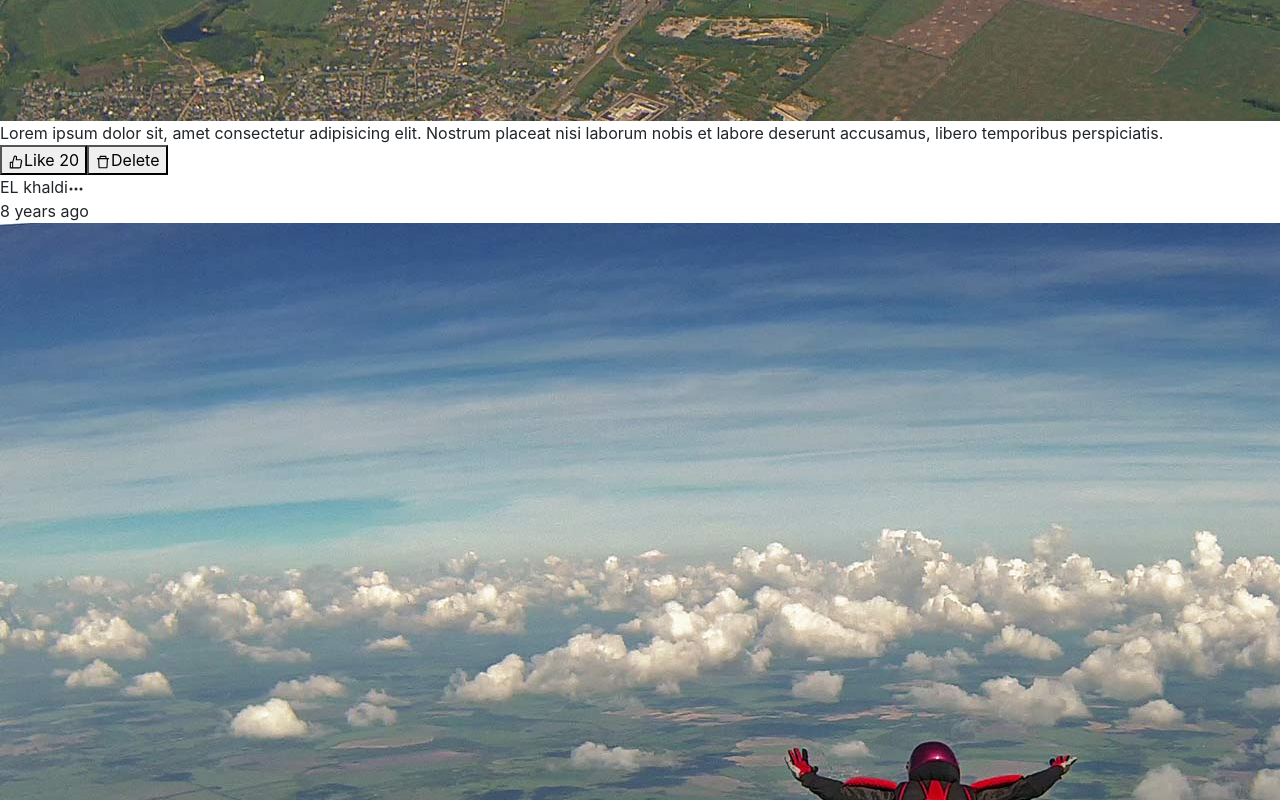
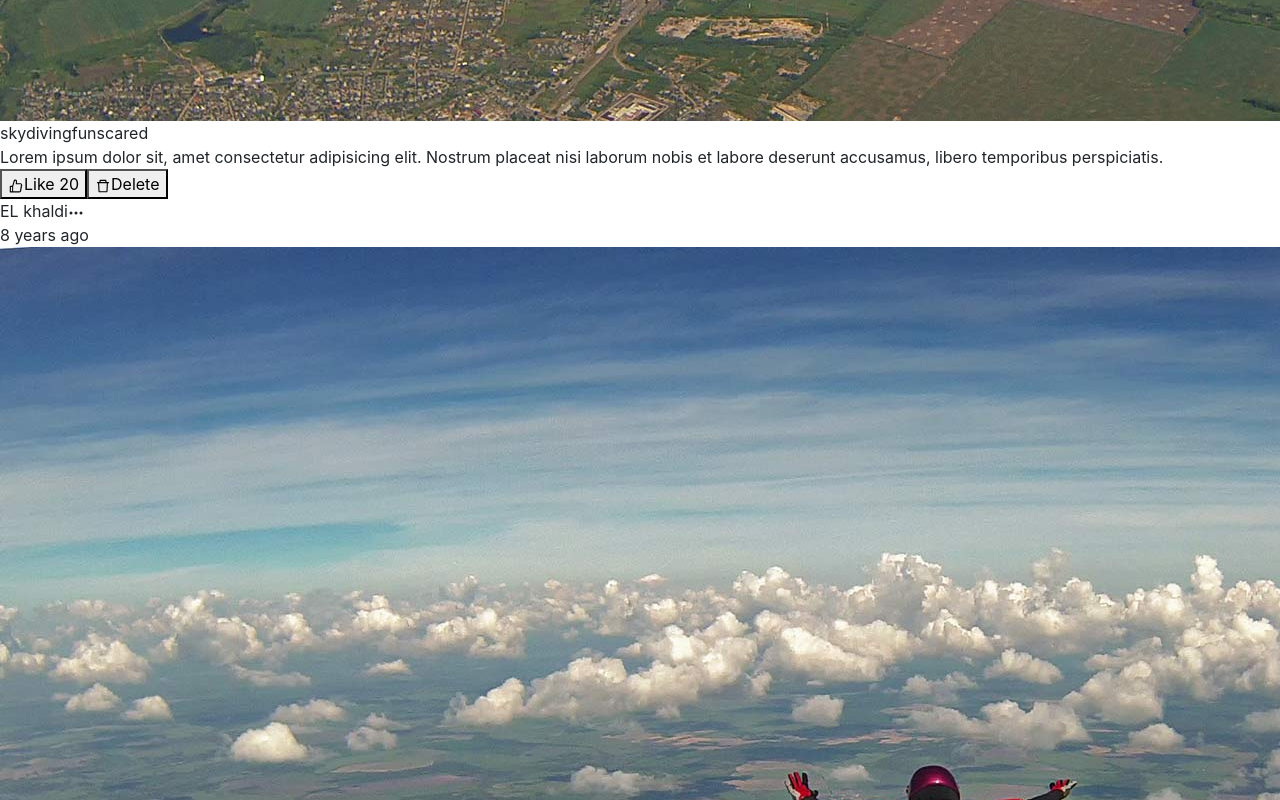
Before and after one commit to devkhaldi/Memories-App, a React (Create React App) app in the folder client/: page / in a window 1280 px wide. Shown: the part 1560-2360 px from the top of the page. Built offline with nearby package versions, Linux system fonts and the light colour scheme.

Commit message:
Post tags

```diff
--- a/client/src/components/Post.js
+++ b/client/src/components/Post.js
@@ -14,7 +14,11 @@ const Post = ({ post }) => {
         <span className='date'>{moment(post.createdAt).fromNow()}</span>
         <img src={post.image} alt='post image' />
       </div>
-      <div className='tags'></div>
+      <div className='tags'>
+        {post.tags.map(tag => (
+          <span>{tag}</span>
+        ))}
+      </div>
       <div className='title'>{post.title}</div>
       <div className='description'>{post.message}</div>
       <div className='actions'>
```
